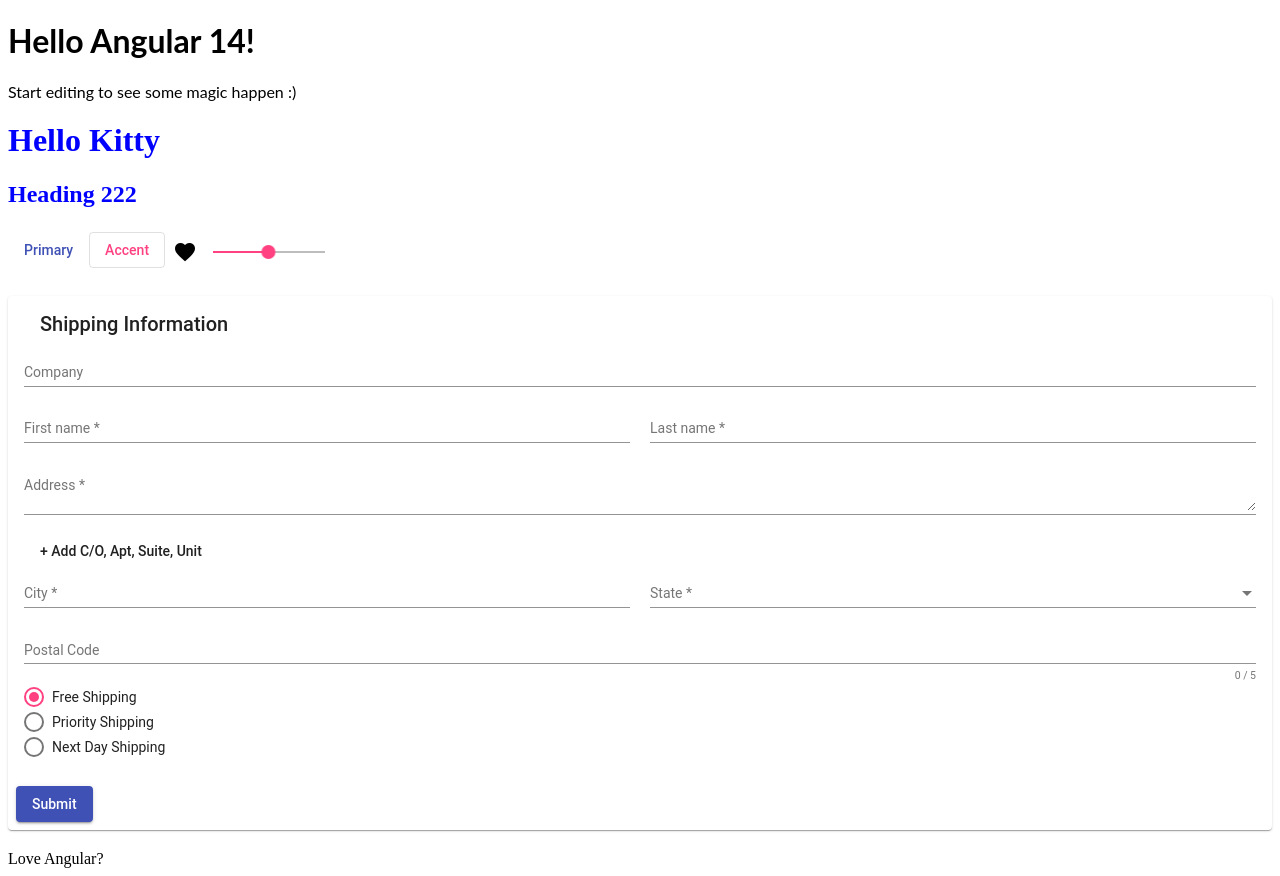
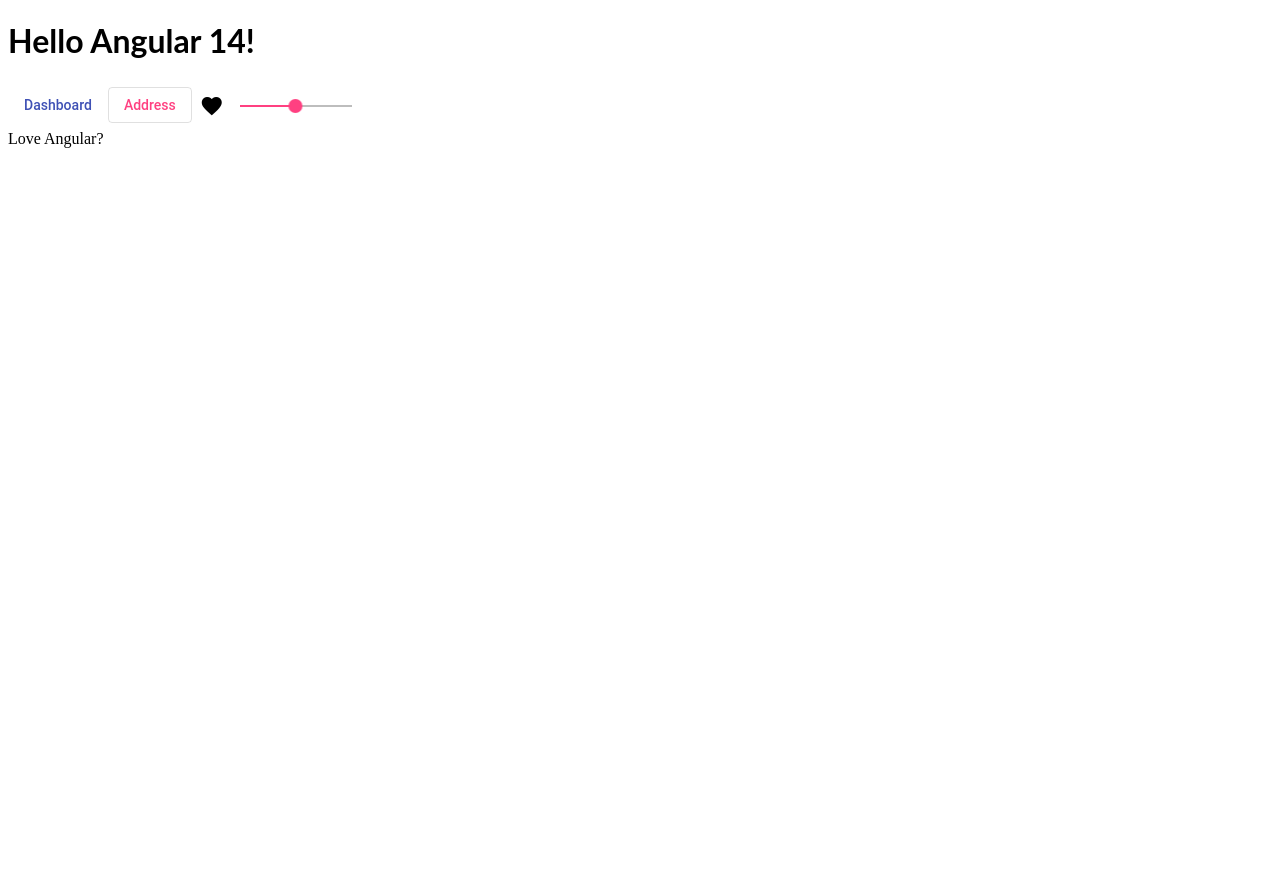
Before and after one commit to davidht/angular-material, an Angular app: page / in a window 1280 px wide. After the commit the page ends 800 px from the top, so only its background shows below. Built offline with nearby package versions, Linux system fonts and the light colour scheme.

Commit message:
4 files modified, 3 added

```diff
--- a/src/app/app-routing.module.ts
+++ b/src/app/app-routing.module.ts
@@ -1,7 +1,13 @@
 import { NgModule } from '@angular/core';
 import { RouterModule, Routes } from '@angular/router';
 
-const routes: Routes = [];
+import { DashboardComponent } from './dashboard/dashboard.component';
+import { MyAddressComponent } from './my-address/my-address.component';
+
+const routes: Routes = [
+  { path: 'dashboard', component: DashboardComponent },
+  { path: 'address', component: MyAddressComponent },
+];
 
 @NgModule({
   imports: [RouterModule.forRoot(routes)],
--- a/src/app/app.component.html
+++ b/src/app/app.component.html
@@ -1,11 +1,9 @@
 <hello name="{{ name }}"></hello>
-<p>Start editing to see some magic happen :)</p>
-
 <div class="content" role="main">
-  <H1>Hello Kitty</H1>
-  <h2>Heading 222</h2>
-  <button mat-button color="primary">Primary</button>
-  <button mat-stroked-button color="accent">Accent</button>
+  <button mat-button routerLink="/dashboard" color="primary">Dashboard</button>
+  <button mat-stroked-button color="accent" routerLink="address">
+    Address
+  </button>
   <button mat-icon-button>
     <mat-icon aria-label="Example icon-button with a heart icon"
       >favorite</mat-icon
@@ -14,10 +12,8 @@
 
   <mat-slider min="1" max="100" step="1" value="50"></mat-slider>
 
-  <app-my-address></app-my-address>
+  <router-outlet></router-outlet>
 
   <!-- Footer -->
   <footer>Love Angular?&nbsp;</footer>
 </div>
-
-<router-outlet></router-outlet>
--- /dev/null
+++ b/src/app/dashboard/dashboard.component.css
@@ -0,0 +1,3 @@
+.example-card {
+  width: 200px;
+}
--- /dev/null
+++ b/src/app/dashboard/dashboard.component.html
@@ -0,0 +1,29 @@
+<p>dashboard works!</p>
+
+<mat-card class="example-card">
+  <mat-card-title-group>
+    <mat-card-title>Shiba Inu 1</mat-card-title>
+    <mat-card-subtitle>Medium</mat-card-subtitle>
+    <img
+      mat-card-md-image
+      src="https://material.angular.io/assets/img/examples/shiba2.jpg"
+    />
+  </mat-card-title-group>
+  <mat-card-content>
+    {{ longText1 }}
+  </mat-card-content>
+</mat-card>
+
+<mat-card class="example-card">
+  <mat-card-title-group>
+    <mat-card-title>Shiba Inu 2</mat-card-title>
+    <mat-card-subtitle>Medium</mat-card-subtitle>
+    <img
+      mat-card-md-image
+      src="https://material.angular.io/assets/img/examples/shiba2.jpg"
+    />
+  </mat-card-title-group>
+  <mat-card-content>
+    {{ longText1 }}
+  </mat-card-content>
+</mat-card>
--- /dev/null
+++ b/src/app/dashboard/dashboard.component.ts
@@ -0,0 +1,14 @@
+import { Component, OnInit } from '@angular/core';
+
+@Component({
+  selector: 'app-dashboard',
+  templateUrl: './dashboard.component.html',
+  styleUrls: ['./dashboard.component.css'],
+})
+export class DashboardComponent implements OnInit {
+  longText1: 'texto';
+
+  constructor() {}
+
+  ngOnInit() {}
+}
```
Also changed, not shown: src/app/app.module.ts (+8 -1 lines), 1 other file (tests, documents, lock files or other folders).
